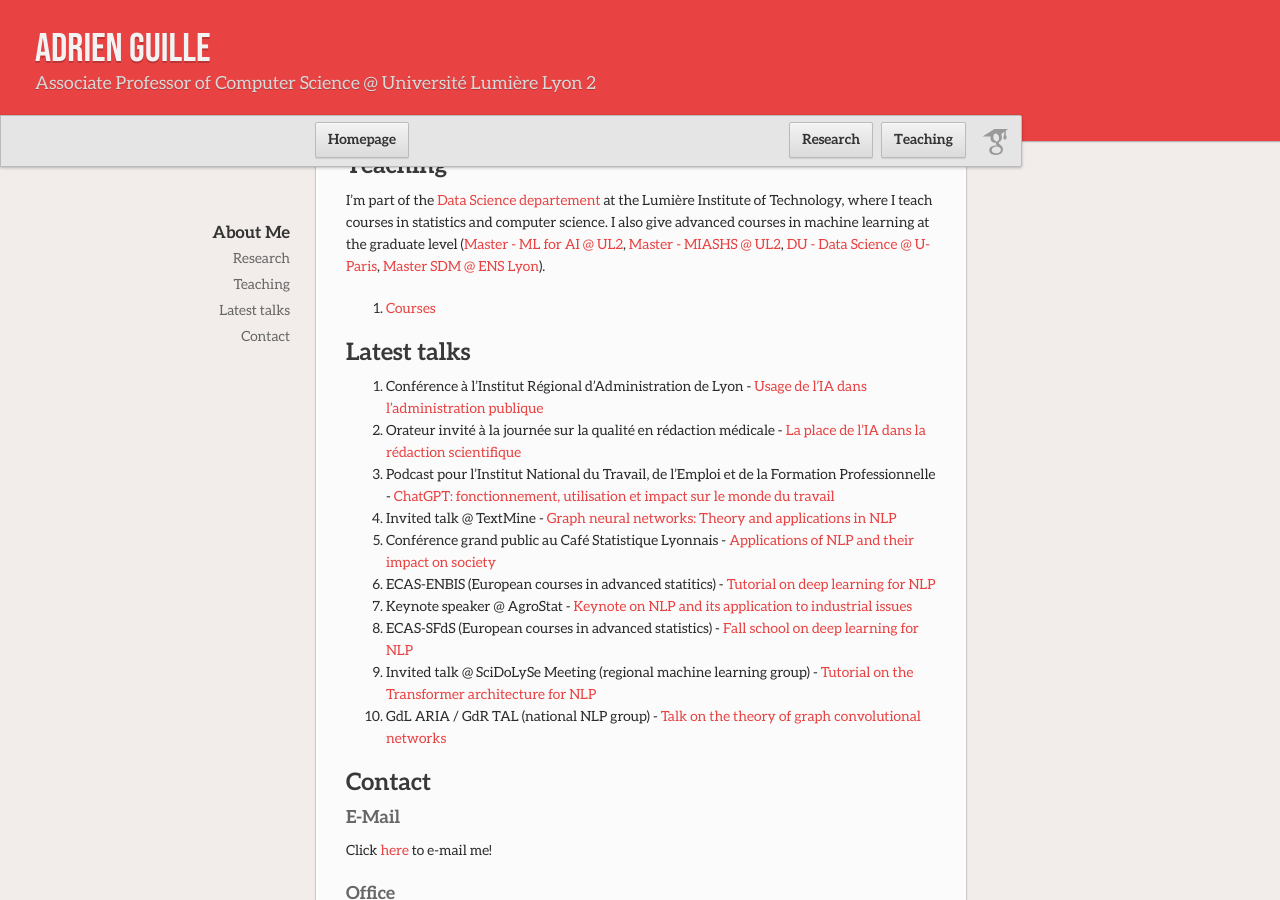
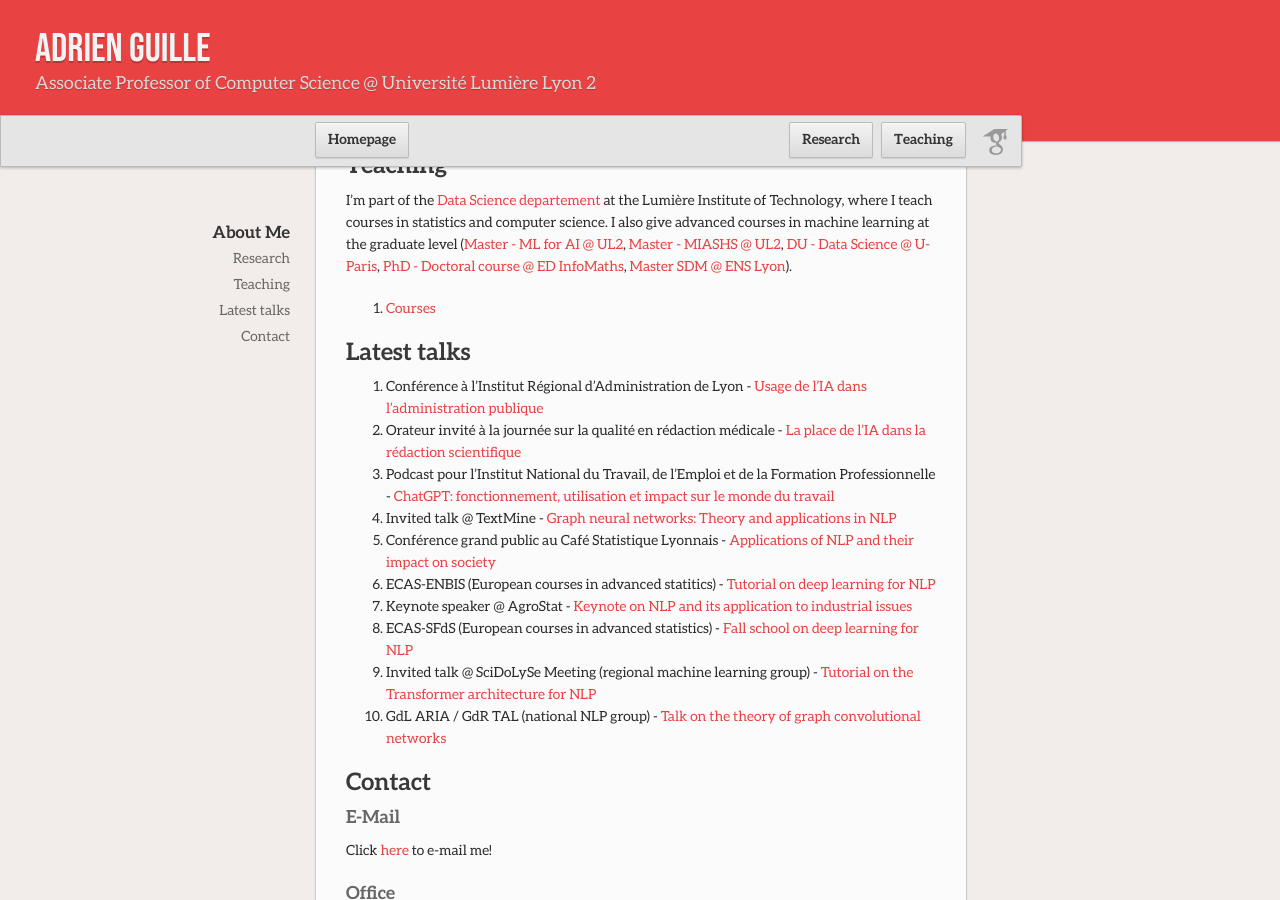
Before and after one commit to AdrienGuille/adrienguille.github.io, a Jekyll site: the page built from index.md, in a window 1280 px wide and 900 px high, scrolled down 696 px. Built offline with Jekyll 4.4.1, drawn with Linux system fonts in a browser that asks for light colours; our own code applies the rules of GitHub Pages for plain Markdown files.

Commit message:
Update index.md

```diff
--- a/index.md
+++ b/index.md
@@ -14,7 +14,7 @@ I'm part (and was the head for the year 2022) of the [Data Mining & Decision Gro
 
 ## Teaching
 
-I'm part of the [Data Science departement](https://iut.univ-lyon2.fr/formations/but/but-science-des-donnees) at the Lumière Institute of Technology, where I teach courses in statistics and computer science. I also give advanced courses in machine learning at the graduate level ([Master - ML for AI @ UL2](https://www.univ-lyon2.fr/master-2-informatique-machine-learning-pour-lintelligence-artficielle-mlai), [Master - MIASHS @ UL2](https://assp.univ-lyon2.fr/formation/en-alternance/master-miashs), [DU - Data Science @ U-Paris](https://iutparis-seine.u-paris.fr/metiers-de-la-data/diplome-duniversite-analyste-data-science/), [Master SDM @ ENS Lyon](http://www.ens-lyon.fr/MasterSDM/fr/master-2/m2-systemes-complexes)).
+I'm part of the [Data Science departement](https://iut.univ-lyon2.fr/formations/but/but-science-des-donnees) at the Lumière Institute of Technology, where I teach courses in statistics and computer science. I also give advanced courses in machine learning at the graduate level ([Master - ML for AI @ UL2](https://www.univ-lyon2.fr/master-2-informatique-machine-learning-pour-lintelligence-artficielle-mlai), [Master - MIASHS @ UL2](https://assp.univ-lyon2.fr/formation/en-alternance/master-miashs), [DU - Data Science @ U-Paris](https://iutparis-seine.u-paris.fr/metiers-de-la-data/diplome-duniversite-analyste-data-science/), [PhD - Doctoral course @ ED InfoMaths](http://edinfomaths.universite-lyon.fr/these/cours-doctoraux), [Master SDM @ ENS Lyon](http://www.ens-lyon.fr/MasterSDM/fr/master-2/m2-systemes-complexes)).
 
 - [Courses](https://adrienguille.github.io/teaching.html)
 
```
